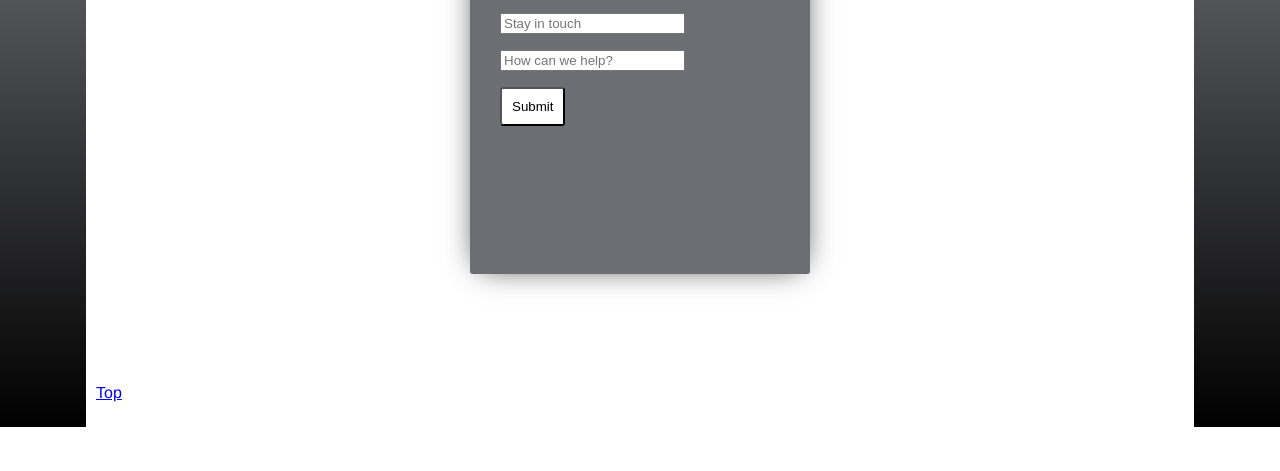
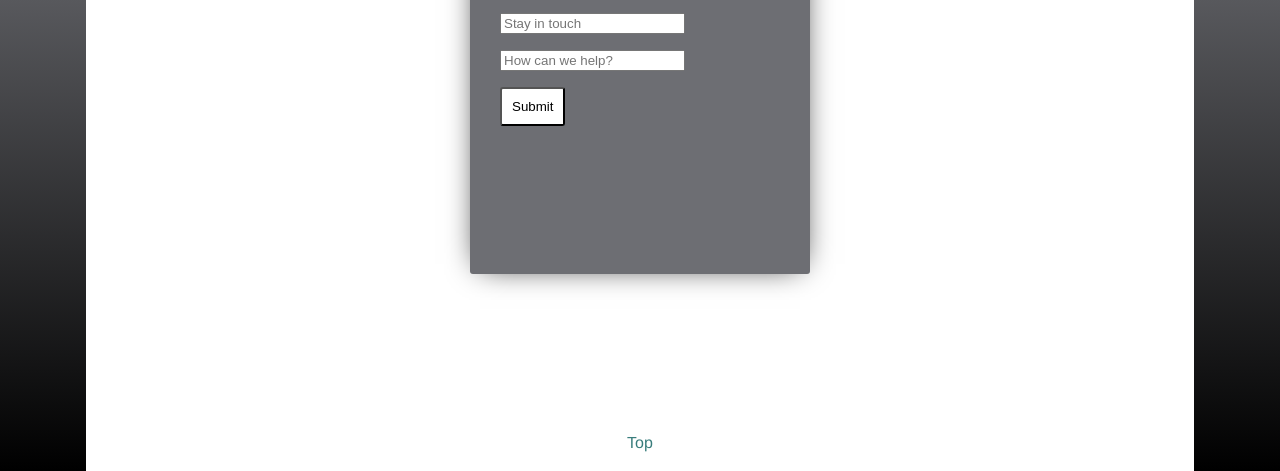
Before and after one commit to callyhazzard/50Lou, a plain HTML site: page contact.html in a window 1280 px wide. Shown: the part 698-1169 px from the top of the page. Before the commit the page ends 1125 px from the top, so only its background shows below. Drawn offline with Linux system fonts and the light colour scheme.

Commit message:
Update styles.css

```diff
--- a/styles.css
+++ b/styles.css
@@ -74,6 +74,18 @@ nav a:hover{
   display: flex;
   justify-content:space-around;
   align-items: center;
+}
+.top{
+  text-align: center;
+  margin:10px;
+  padding-top:50px;
+}
+.top a{
+  padding:10px;
+  margin:5px;
+  color:#397d7c;
+  text-decoration:none;
+  font-size: 1em;
 }
 /*STYLES FOR CONTACT PAGE*/
 .contact-form{
```
